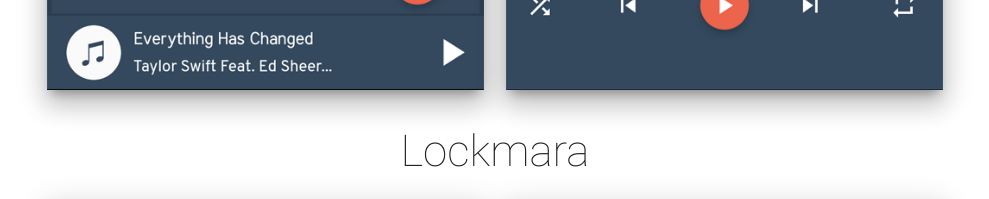
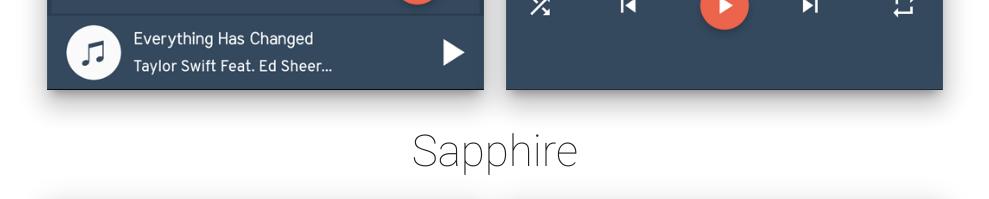
Before and after one commit to XMusicPlayerPro/musicplayer, a plain HTML site: page themes.html in a window 1280 px wide. Shown: the part 4040-4239 px from the top of the page, without its empty margins (145-1134 px from the left). Drawn offline with nearby package versions, Linux system fonts and the light colour scheme.

Commit message:
Sapphire theme

```diff
--- a/themes.html
+++ b/themes.html
@@ -102,7 +102,7 @@
 		        </div>
 		  	</div>
 
-		  	<h3 id="Lockmara" class="center thin"> Lockmara </h3>
+		  	<h3 id="Lockmara" class="center thin"> Sapphire </h3>
     		<div class="row">
 		        <div class="col s12 m6">
 		          <div class="card z-depth-5">
```
